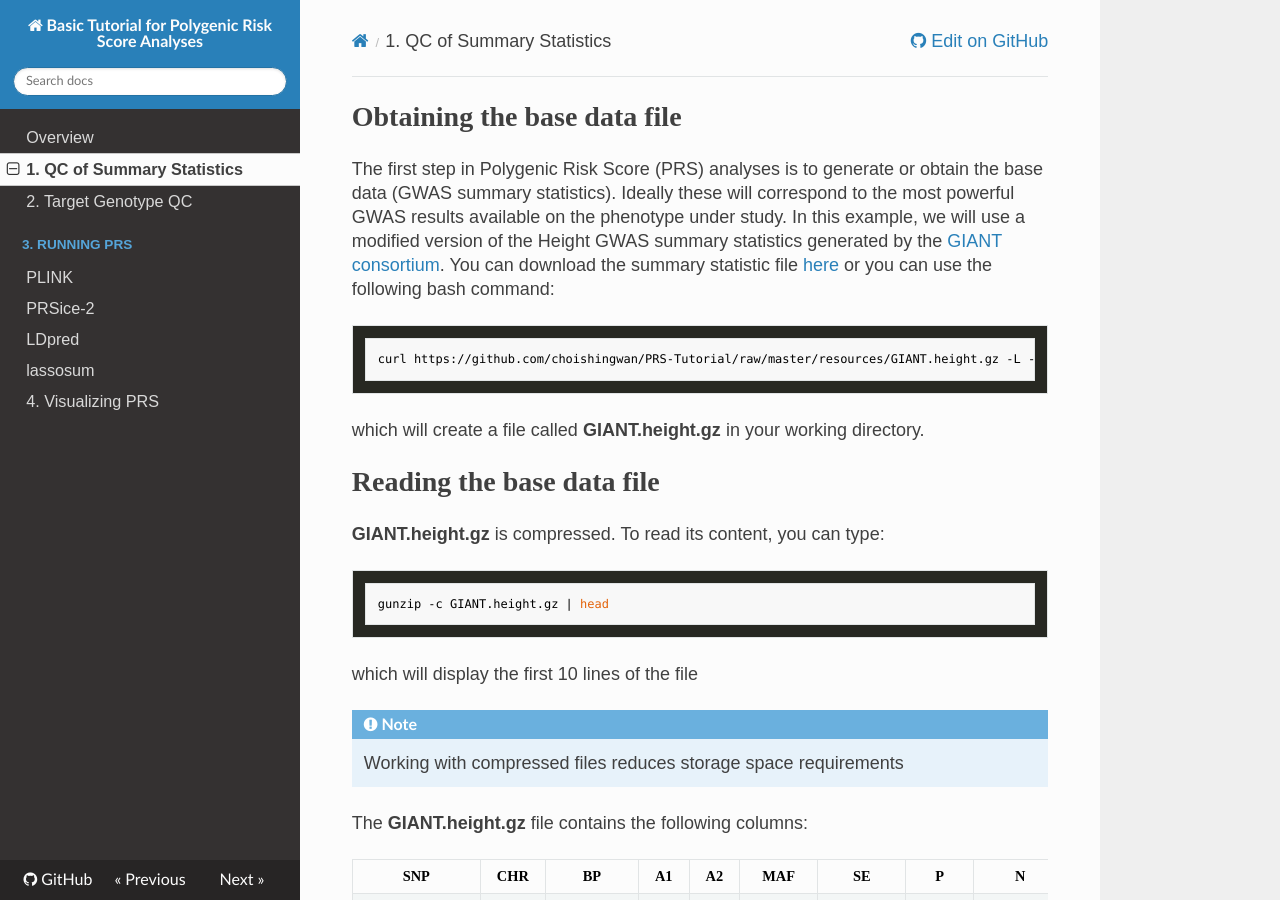
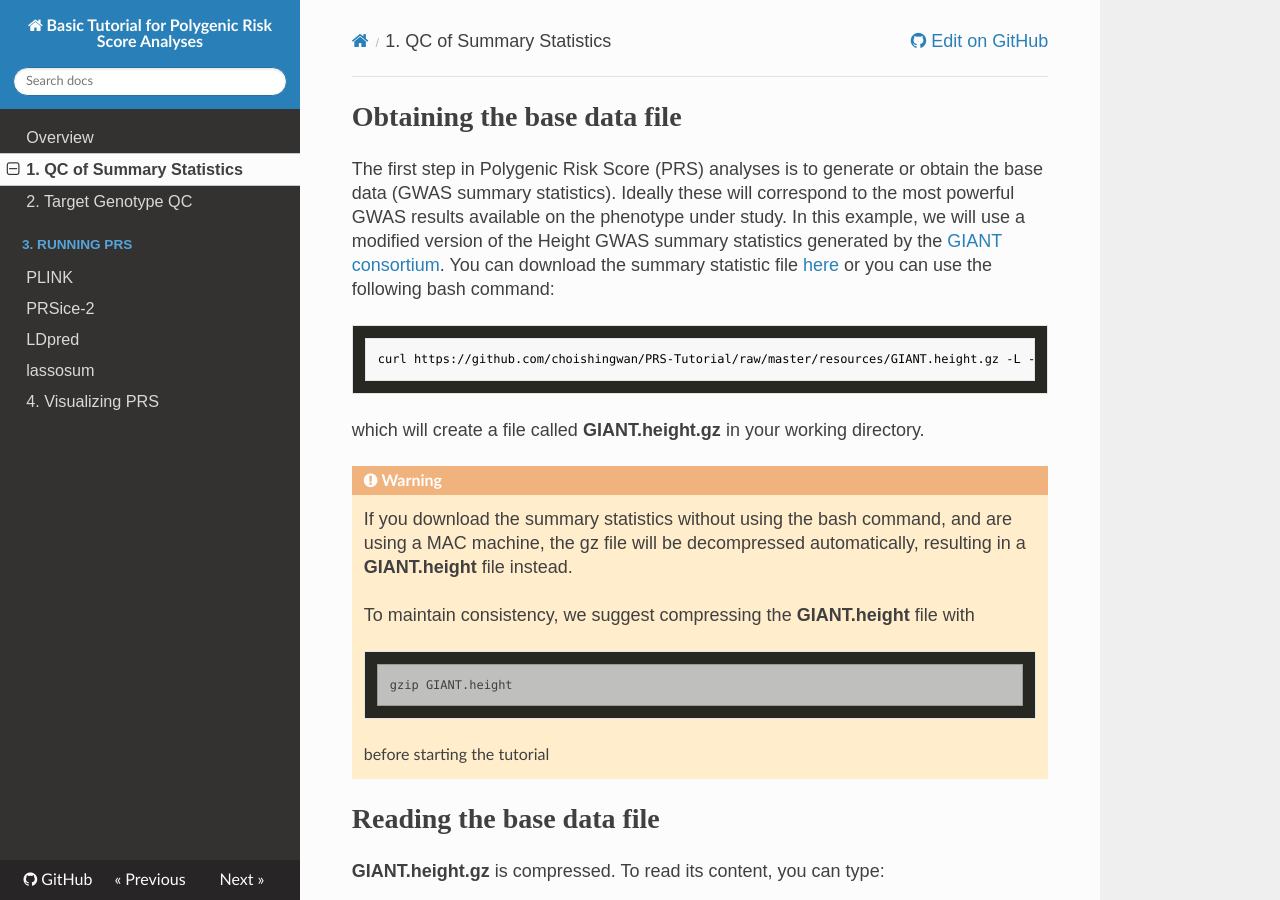
Before and after one commit to choishingwan/PRS-Tutorial, an MkDocs documentation site: the page built from docs/base.md, in a window 1280 px wide and 900 px high. Built offline with MkDocs 1.6.1, drawn with Linux system fonts in a browser that asks for light colours; nearby versions of some CDN libraries; formulas are drawn with MathJax 3; some of the changed text lies outside the part shown.

Commit message:
[Fix] Name of files. Add warning for MAC

````diff
--- a/docs/base.md
+++ b/docs/base.md
@@ -7,6 +7,17 @@ curl https://github.com/choishingwan/PRS-Tutorial/raw/master/resources/GIANT.hei
 ```
 
 which will create a file called **GIANT.height.gz** in your working directory.
+
+!!! warning
+    If you download the summary statistics without using the bash command, and are using a MAC machine, the gz file will be decompressed automatically, resulting in a **GIANT.height** file instead.
+
+    To maintain consistency, we suggest compressing the **GIANT.height** file with
+    ```
+    gzip GIANT.height
+    ```
+    before starting the tutorial
+
+
 
 # Reading the base data file
 **GIANT.height.gz** is compressed. To read its content, you can type:
@@ -83,7 +94,12 @@ If a different string is generated, then the file is corrupted.
 These base data are on the same genome build as the target data that we will be using. You must check that your base and target data are on the same genome build, and if they are not then use a tool such as LiftOver to make the builds consistent across the data sets.
 
 # \# Standard GWAS QC
-As described in the paper, both the base and target data should be subjected to the standard stringent QC steps performed in GWAS. If the base data have been obtained as summary statistics from a public source, then the typical QC steps that you will be able to perform on them are to filter the SNPs according to INFO score and MAF. SNPs with low minor allele frequency (MAF) or imputation information score (INFO) are more likely to generate false positive results due to their lower statistical power (and higher probability of genotyping errors in the case of low MAF). Therefore, SNPs with low MAF and INFO are typically removed before performing downstream analyses. We recommend removing SNPs with MAF < 1% and INFO < 0.8 (with very large base sample sizes these thresholds could be reduced if sensitivity checks indicate reliable results). These SNP filters can be acheived using the following code:
+As described in the paper, both the base and target data should be subjected to the standard stringent QC steps performed in GWAS.
+If the base data have been obtained as summary statistics from a public source, then the typical QC steps that you will be able to perform on them are to filter the SNPs according to INFO score and MAF.
+SNPs with low minor allele frequency (MAF) or imputation information score (INFO) are more likely to generate false positive results due to their lower statistical power (and higher probability of genotyping errors in the case of low MAF).
+Therefore, SNPs with low MAF and INFO are typically removed before performing downstream analyses.
+We recommend removing SNPs with MAF < 1% and INFO < 0.8 (with very large base sample sizes these thresholds could be reduced if sensitivity checks indicate reliable results).
+These SNP filters can be acheived using the following code:
 
 ```bash
 gunzip -c GIANT.height.gz |\
@@ -92,16 +108,16 @@ gzip  > Height.gz
 ```
 
 The bash code above does the following:
-1. Decompresses and reads the **Height.gz** file
+1. Decompresses and reads the **GIANT.height.gz** file
 2. Prints the header line (`NR==1`)
 3. Prints any line with MAF above 0.05 (`$6` because the sixth column of the file contains the MAF information)
 4. Prints any line with INFO above 0.8 (`$10` because the tenth column of the file contains the INFO information)
-5. Compresses and writes the results to **Height.QC.gz**
+5. Compresses and writes the results to **Height.gz**
 
 # \# Ambiguous SNPs
 If the base and target data were generated using different genotyping chips and the chromosome strand (+/-) for either is unknown, then it is not possible to match ambiguous SNPs (i.e. those with complementary alleles, either C/G or A/T) across the data sets, because it will be unknown whether the base and target data are referring to the same allele or not. Ambiguous SNPs can be removed in the base data and then there will be no such SNPs in the subsequent analyses, since analyses are performed only on SNPs that overlap between the base and target data.
 
-Ambiguous SNPs can be obtained by examining the bim file:
+Nonambiguous SNPs can be retained using the following:
 ```bash
 gunzip -c Height.gz |\
 awk '!( ($4=="A" && $5=="T") || \
````
Also changed, not shown: other parts of docs/base.md (+2 -2 lines).
